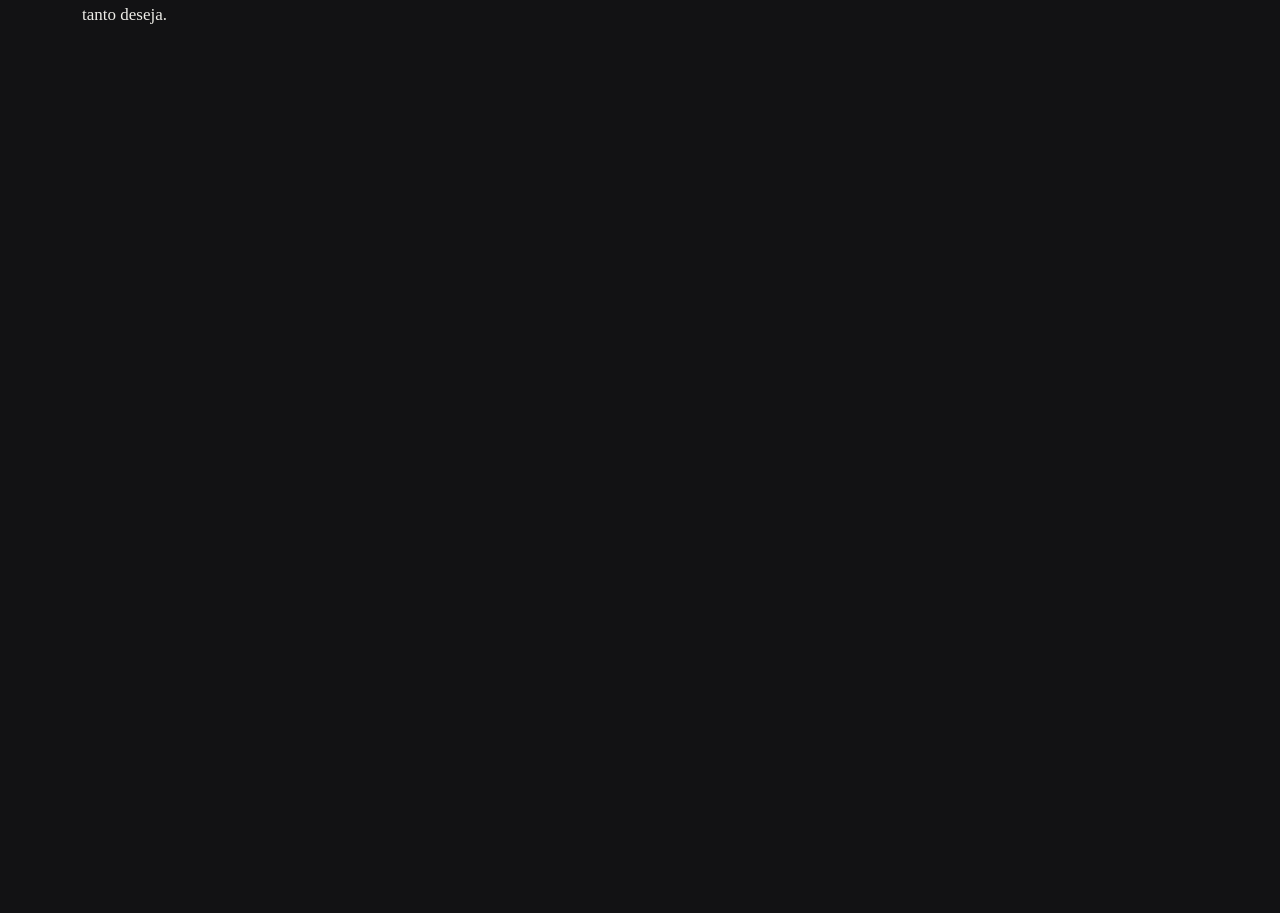
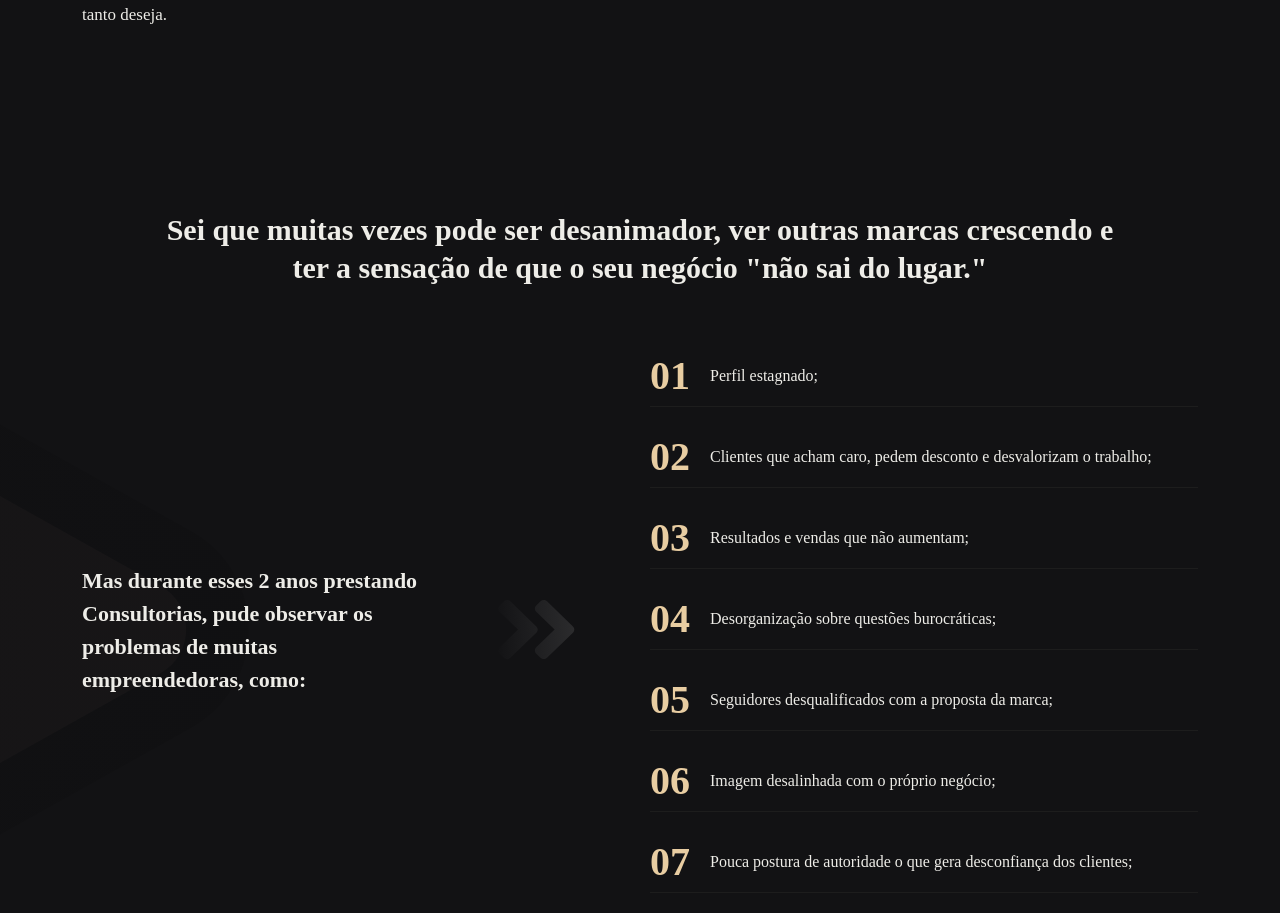
Before and after one commit to rodrigoanastacio/DS_intense, a Next.js app: page / in a window 1280 px wide. Shown: the part 1567-2480 px from the top of the page. Before the commit the page ends 1698 px from the top, so only its background shows below. Built offline with nearby package versions, Linux system fonts and the light colour scheme; a web font is replaced by a local one.

Commit message:
Created problems section

```diff
--- a/pages/index.js
+++ b/pages/index.js
@@ -20,7 +20,7 @@ export default function Home() {
         <div className={styles.container}>
           <Title title="Acredito que você viu no digital a oportunidade de construir um negócio e conquistar liberdade financeira." />
 
-          <div className={styles.wrapper}>
+          <div className={styles.wrapperInverse}>
             <div className={styles.text}>
               <p>
                 Porém, você dedica muito tempo ao Instagram na produção de
@@ -67,6 +67,77 @@ export default function Home() {
           </div>
         </div>
       </section>
+
+      <section className={styles.section}>
+        <div className={styles.container}>
+          <Title title='Sei que muitas vezes pode ser desanimador, ver outras marcas crescendo e ter a sensação de que o seu negócio "não sai do lugar."' />
+
+          <div className={styles.wrapper}>
+            <div className={styles.content}>
+              <img src="shape-polygon.svg" alt="Shape" />
+
+              <h3>
+                Mas durante esses 2 anos prestando Consultorias, pude observar
+                os problemas de muitas empreendedoras, como:
+              </h3>
+
+              <svg
+                width="76"
+                height="60"
+                viewBox="0 0 76 60"
+                fill="none"
+                xmlns="http://www.w3.org/2000/svg"
+              >
+                <path
+                  d="M38.0477 32.7159L12.1169 57.8464C10.3246 59.5834 7.42649 59.5834 5.65329 57.8464L1.3442 53.6703C-0.448068 51.9334 -0.448068 49.1247 1.3442 47.4062L19.7245 29.5931L1.3442 11.7799C-0.448068 10.043 -0.448068 7.23427 1.3442 5.51579L5.63422 1.30272C7.42649 -0.434241 10.3246 -0.434241 12.0978 1.30272L38.0286 26.4333C39.8399 28.1702 39.8399 30.9789 38.0477 32.7159ZM74.6558 26.4333L48.725 1.30272C46.9328 -0.434241 44.0346 -0.434241 42.2614 1.30272L37.9523 5.47883C36.1601 7.21579 36.1601 10.0245 37.9523 11.743L56.3327 29.5561L37.9523 47.3692C36.1601 49.1062 36.1601 51.9149 37.9523 53.6334L42.2614 57.8095C44.0537 59.5465 46.9518 59.5465 48.725 57.8095L74.6558 32.6789C76.4481 30.9789 76.4481 28.1702 74.6558 26.4333Z"
+                  fill="url(#paint0_linear_198_113)"
+                  fill-opacity="0.3"
+                />
+                <defs>
+                  <linearGradient
+                    id="paint0_linear_198_113"
+                    x1="200.267"
+                    y1="23.3829"
+                    x2="-4.6417"
+                    y2="35.7737"
+                    gradientUnits="userSpaceOnUse"
+                  >
+                    <stop stop-color="#E5E5E5" />
+                    <stop offset="1" stop-color="#E5E5E5" stop-opacity="0" />
+                  </linearGradient>
+                </defs>
+              </svg>
+            </div>
+
+            <ul className={styles.itens}>
+              <li>
+                <span>01</span>Perfil estagnado;
+              </li>
+              <li>
+                <span>02</span>Clientes que acham caro, pedem desconto e
+                desvalorizam o trabalho;
+              </li>
+              <li>
+                <span>03</span>Resultados e vendas que não aumentam;
+              </li>
+              <li>
+                <span>04</span>Desorganização sobre questões burocráticas;
+              </li>
+              <li>
+                <span>05</span>Seguidores desqualificados com a proposta da
+                marca;
+              </li>
+              <li>
+                <span>06</span>Imagem desalinhada com o próprio negócio;
+              </li>
+              <li>
+                <span>07</span>Pouca postura de autoridade o que gera
+                desconfiança dos clientes;
+              </li>
+            </ul>
+          </div>
+        </div>
+      </section>
     </>
   );
 }
--- a/styles/Home.module.scss
+++ b/styles/Home.module.scss
@@ -35,6 +35,19 @@
   display: flex;
   z-index: 1;
   gap: 50px;
+  flex-direction: column;
+  position: relative;
+
+  @media (min-width: 768px) {
+    flex-direction: row;
+    gap: 20px;
+  }
+}
+
+.wrapperInverse {
+  display: flex;
+  z-index: 1;
+  gap: 50px;
   flex-direction: column-reverse;
 
   @media (min-width: 768px) {
@@ -64,6 +77,73 @@
   }
 }
 
+.content {
+  flex: 1;
+  color: var(--off-white);
+  display: flex;
+  flex-direction: column;
+  align-items: center;
+  justify-content: center;
+
+  @media (min-width: 768px) {
+    flex-direction: row;
+  }
+
+  img {
+    position: absolute;
+    left: -85%;
+    z-index: -1;
+    visibility: hidden;
+
+    @media (min-width: 768px) {
+      visibility: visible;
+    }
+  }
+
+  h3 {
+    font-size: 1.375rem;
+    line-height: var(--line-height-text);
+    margin-bottom: 50px;
+    text-align: center;
+
+    @media (min-width: 768px) {
+      margin-bottom: inherit;
+      text-align: inherit;
+    }
+  }
+
+  svg {
+    width: 100%;
+    transform: rotate(90deg);
+
+    @media (min-width: 768px) {
+      transform: rotate(0);
+    }
+  }
+}
+
+.itens {
+  flex: 1;
+  list-style: none;
+
+  li {
+    color: var(--off-white);
+    display: flex;
+    align-items: center;
+    border-bottom: 1px solid rgba(45, 45, 44, 0.4);
+    margin-bottom: 20px;
+    line-height: var(--line-height-text);
+
+    span {
+      color: var(--golden);
+      font-size: 40px;
+      font-weight: 600;
+      line-height: 60px;
+      margin-right: 20px;
+    }
+  }
+}
+
 .img {
   flex: 1;
 }
```
Also changed, not shown: public/shape-polygon.svg (added).
